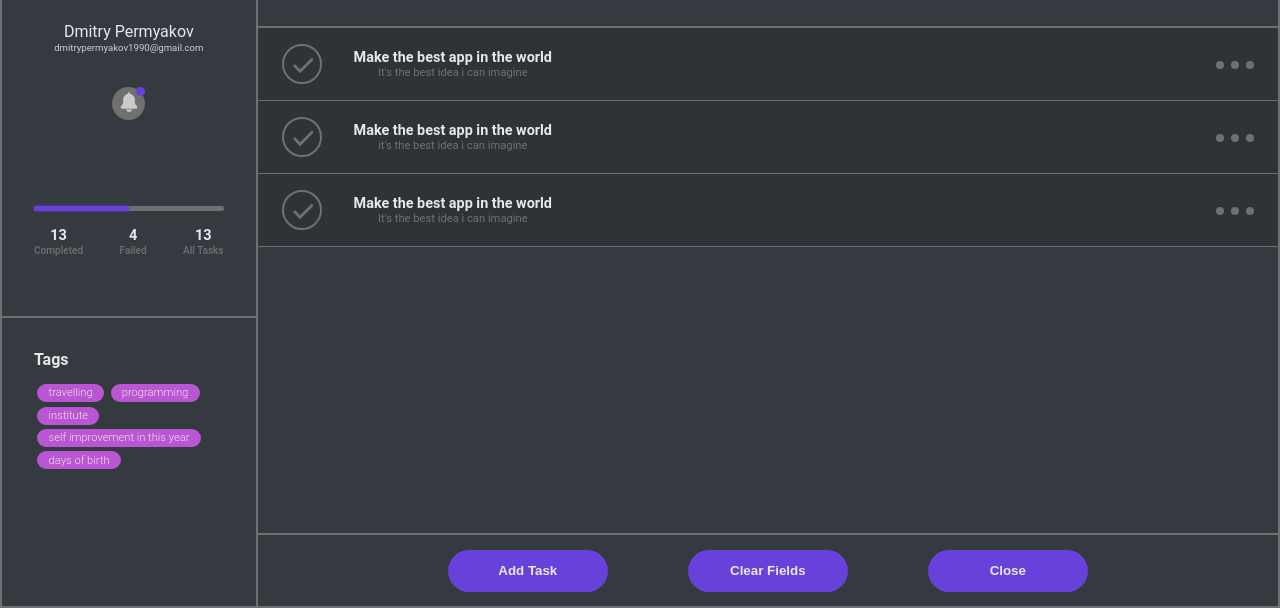
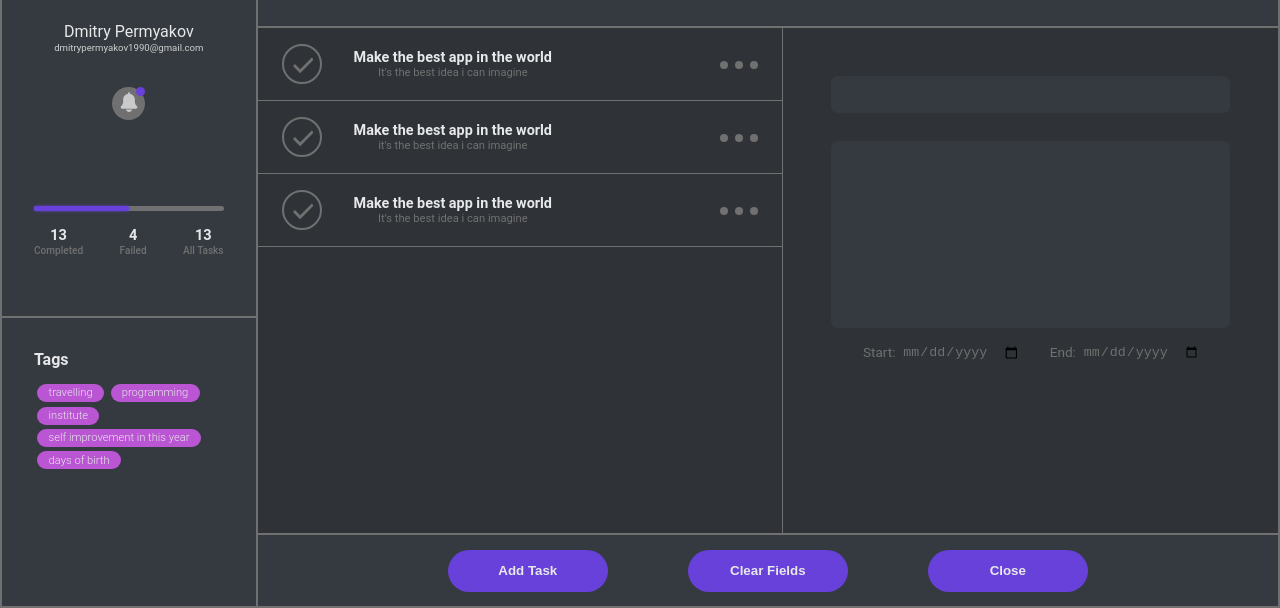
Before and after one commit to DmitriyPermyakov/NotesApp, a website: page ClientApp/Index.html in a window 1280 px wide. Shown: the part 192-800 px from the top of the page. Drawn offline with nearby package versions, Linux system fonts and the light colour scheme; files that its build step writes are made by us from their sources; files whose address does not match are found by name.

Commit message:
Added task form

```diff
--- a/ClientApp/Index.html
+++ b/ClientApp/Index.html
@@ -182,7 +182,22 @@
 
 
             </div>
-            <form action="" class="tasks__form"></form>
+            <form action="" class="tasks-form">
+                <input type="text" class="tasks-form__input-title">
+                <textarea class="tasks-form__input-comment" name="" id="" cols="30" rows="10"></textarea>
+                <div class="task-options">
+                    <div class="dates">
+                        <div class="dates">
+                            <label for="dates-from">start: </label>
+                            <input class="dates__date-picker" type="date" id="date-from">
+                        </div>
+                        <div class="dates">
+                            <label for="date-to">end: </label>
+                            <input class="dates__date-picker" type="date" id="date-to">
+                        </div>
+                    </div>
+                </div>
+            </form>
         </div>
 
         <div class="buttons bordered">
--- /dev/null
+++ b/ClientApp/src/sass/blocks/form.scss
@@ -0,0 +1,96 @@
+@import '../vars.scss';
+@import 'tasks.scss';
+
+.tasks-form {
+    grid-column: 2 / 3;
+    margin: 0;
+    padding: 3em;
+
+    border-left: 1px solid $light-gray;
+
+    background-color: $dark-bg-color;
+}
+
+.tasks-form__input-title {
+    display: block;
+
+    margin-bottom: 2em;
+    padding: .8em 1.5em;
+    width: 100%;
+
+    border: none;
+    border-radius: .5em;
+    outline: none;
+
+    background-color: $main-bg-color;
+
+    font-family: 'Roboto', sans-serif;
+    font-size: .85rem;
+    font-weight: bold;
+    color: $light-gray;
+}
+
+.tasks-form__input-title:focus,
+.tasks-form__input-title:hover {
+    box-shadow: 0 0 5px  $purple;
+}
+
+.tasks-form__input-comment {
+    display: block;
+    margin: 0;
+    padding: 1em 1.5em;
+    width: 100%;
+
+    border: none;
+    border-radius: .5em;
+    outline: none;
+
+    background-color: $main-bg-color;
+
+    font-family: 'Roboto', sans-serif;
+    font-size: .85rem;
+    font-weight: bold;
+    color: $light-gray;
+
+    resize: none;
+}
+
+.tasks-form__input-comment:hover,
+.tasks-form__input-comment:focus {
+    box-shadow: 0 0 5px  $purple;
+}
+
+.dates {
+    display: flex;
+    justify-content: space-between;
+    align-items: center;
+
+    padding: .5em 1em;
+    font-size: 1rem;
+}
+
+.dates label {
+    margin-right: .5em;
+    font-size: .85em;
+    text-transform: capitalize;
+}
+
+.dates__date-picker {
+    border: none;
+    outline: none;
+
+    background-color: $dark-bg-color;
+    color: $light-gray;
+    margin: 0;
+    padding: 0;
+}
+
+
+.dates__date-picker::-webkit-calendar-picker-indicator{
+    padding: 0;
+    margin: 0;
+}
+
+.dates__date-picker::-webkit-datetime-edit-text {
+
+}
--- a/ClientApp/src/sass/blocks/tasks.scss
+++ b/ClientApp/src/sass/blocks/tasks.scss
@@ -2,10 +2,16 @@
 
 .tasks {
     grid-column: 2 / 4;
-    grid-row: 3 / 5
+    grid-row: 3 / 5;
+
+    display: grid;
+    grid-template-columns: 5fr 4fr;
+    grid-template-rows: 1fr;
+
 }
 
 .tasks__list {
+    grid-column: 1 / 2;
     background-color: $dark-bg-color;
 }
 
--- a/ClientApp/src/sass/style.scss
+++ b/ClientApp/src/sass/style.scss
@@ -6,4 +6,5 @@
 @import 'blocks/calendar.scss';
 @import 'blocks/tags.scss';
 @import 'blocks/tasks.scss';
+@import 'blocks/form.scss';
 @import 'blocks/buttons.scss';
```
